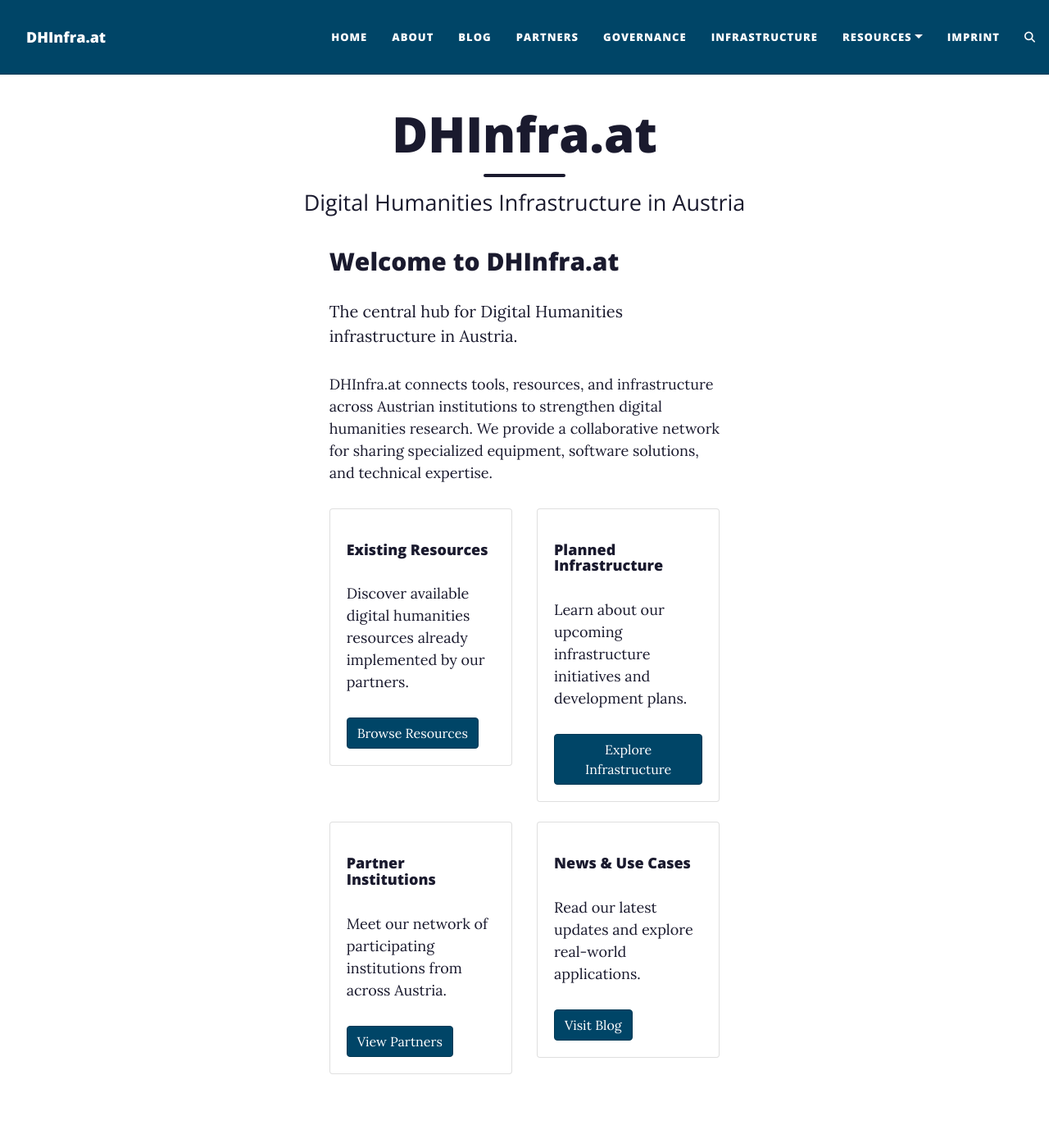
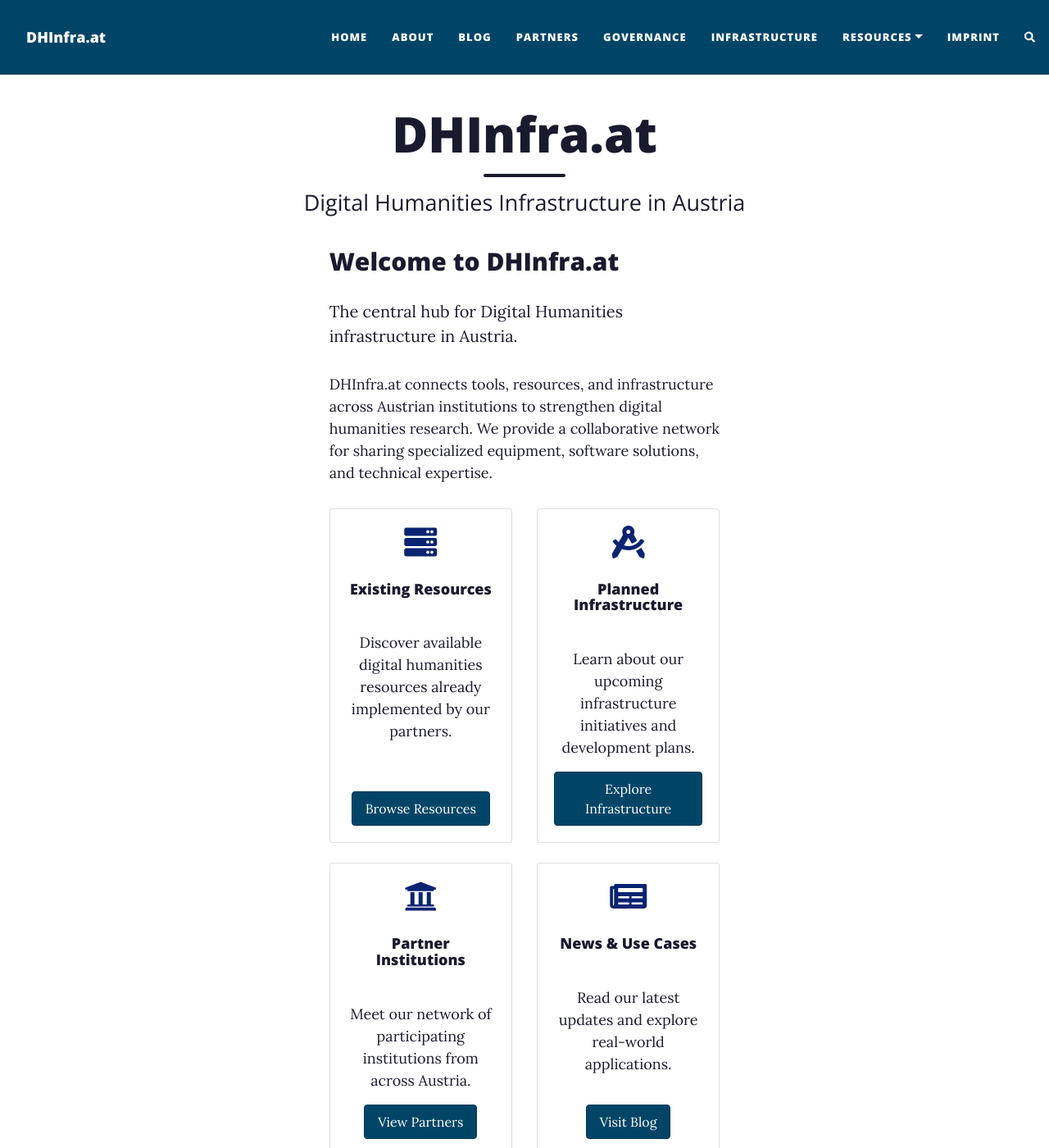
Before and after one commit to dhinfra-at/dhinfra-at.github.io, a Jekyll site: the page built from index.html, in a window 1280 px wide and 1400 px high. Shown: the whole window at 82% size. Built offline with Jekyll 4.4.1, drawn with Linux system fonts in a browser that asks for light colours; the list of posts is cut into pages by our own code; comment, search, counter and statistics services are not loaded.

Commit message:
update home page cards style

```diff
--- a/index.html
+++ b/index.html
@@ -3,6 +3,50 @@ layout: page
 title: DHInfra.at
 subtitle: Digital Humanities Infrastructure in Austria
 ---
+
+<style>
+  .card {
+    height: 100%;
+    transition: transform 0.3s;
+  }
+  .card:hover {
+    transform: translateY(-5px);
+    box-shadow: 0 10px 20px rgba(0,0,0,0.1);
+  }
+  .card-icon {
+    font-size: 2.5rem;
+    margin-bottom: 0.5rem;
+    color: #0A2472;
+  }
+  .card-body {
+    display: flex;
+    flex-direction: column;
+    align-items: center;
+    text-align: center;
+  }
+  .card-text {
+    margin-bottom: 1rem;
+  }
+  .btn-primary {
+    margin-top: auto;
+    color: white;
+    background-color: #004567;
+    border: 1px solid #003854;
+    transition: all 0.3s ease;
+    padding: 0.5rem 1rem;
+    border-radius: 0.25rem;
+  }
+  .btn-primary:hover,
+  .btn-primary:focus {
+    color: white;
+    background-color: #005c89;
+    border-color: #004567;
+    text-decoration: none;
+  }
+</style>
+
+<!-- Font Awesome for icons -->
+<link rel="stylesheet" href="https://cdnjs.cloudflare.com/ajax/libs/font-awesome/5.15.4/css/all.min.css">
 
 <div class="row">
   <div class="col-lg-8 col-md-10 mx-auto">
@@ -12,18 +56,20 @@ subtitle: Digital Humanities Infrastructure in Austria
     <p>DHInfra.at connects tools, resources, and infrastructure across Austrian institutions to strengthen digital humanities research. We provide a collaborative network for sharing specialized equipment, software solutions, and technical expertise.</p>
 
     <div class="row mt-4">
-      <div class="col-md-6">
-        <div class="card mb-4">
+      <div class="col-md-6 mb-4">
+        <div class="card">
           <div class="card-body">
+            <i class="fas fa-server card-icon"></i>
             <h4 class="card-title">Existing Resources</h4>
             <p class="card-text">Discover available digital humanities resources already implemented by our partners.</p>
             <a href="/resources" class="btn btn-primary">Browse Resources</a>
           </div>
         </div>
       </div>
-      <div class="col-md-6">
-        <div class="card mb-4">
+      <div class="col-md-6 mb-4">
+        <div class="card">
           <div class="card-body">
+            <i class="fas fa-drafting-compass card-icon"></i>
             <h4 class="card-title">Planned Infrastructure</h4>
             <p class="card-text">Learn about our upcoming infrastructure initiatives and development plans.</p>
             <a href="/infrastructure" class="btn btn-primary">Explore Infrastructure</a>
@@ -33,18 +79,20 @@ subtitle: Digital Humanities Infrastructure in Austria
     </div>
 
     <div class="row">
-      <div class="col-md-6">
-        <div class="card mb-4">
+      <div class="col-md-6 mb-4">
+        <div class="card">
           <div class="card-body">
+            <i class="fas fa-university card-icon"></i>
             <h4 class="card-title">Partner Institutions</h4>
             <p class="card-text">Meet our network of participating institutions from across Austria.</p>
             <a href="/partners" class="btn btn-primary">View Partners</a>
           </div>
         </div>
       </div>
-      <div class="col-md-6">
-        <div class="card mb-4">
+      <div class="col-md-6 mb-4">
+        <div class="card">
           <div class="card-body">
+            <i class="fas fa-newspaper card-icon"></i>
             <h4 class="card-title">News & Use Cases</h4>
             <p class="card-text">Read our latest updates and explore real-world applications.</p>
             <a href="/blog" class="btn btn-primary">Visit Blog</a>
```
